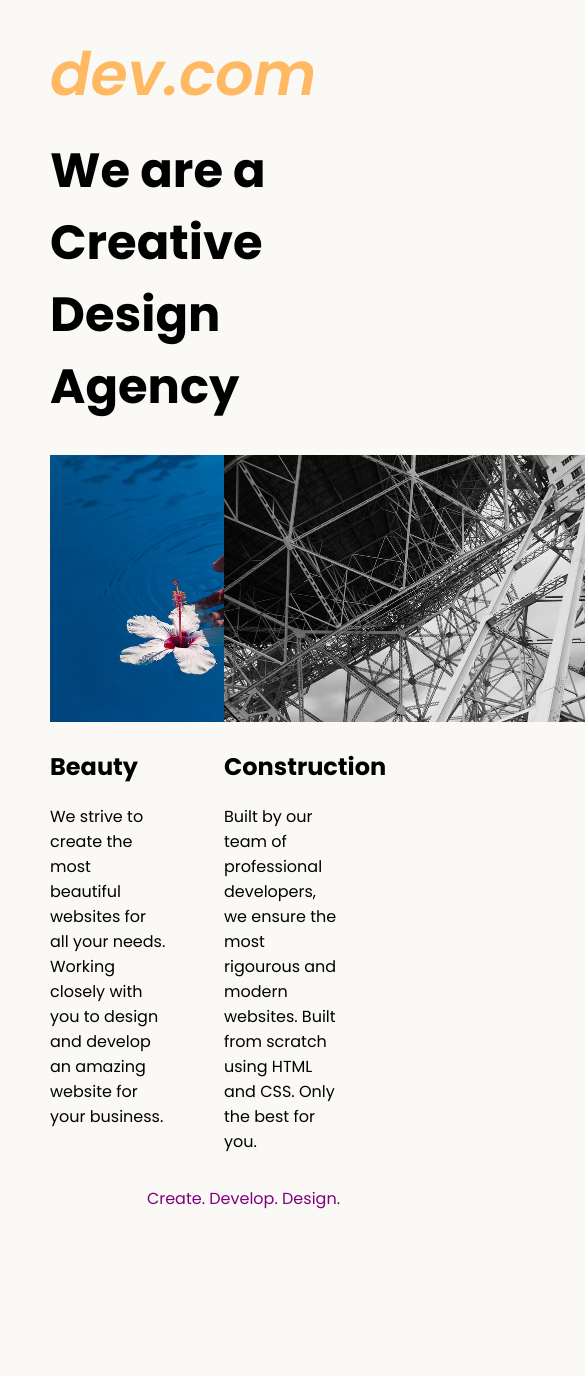
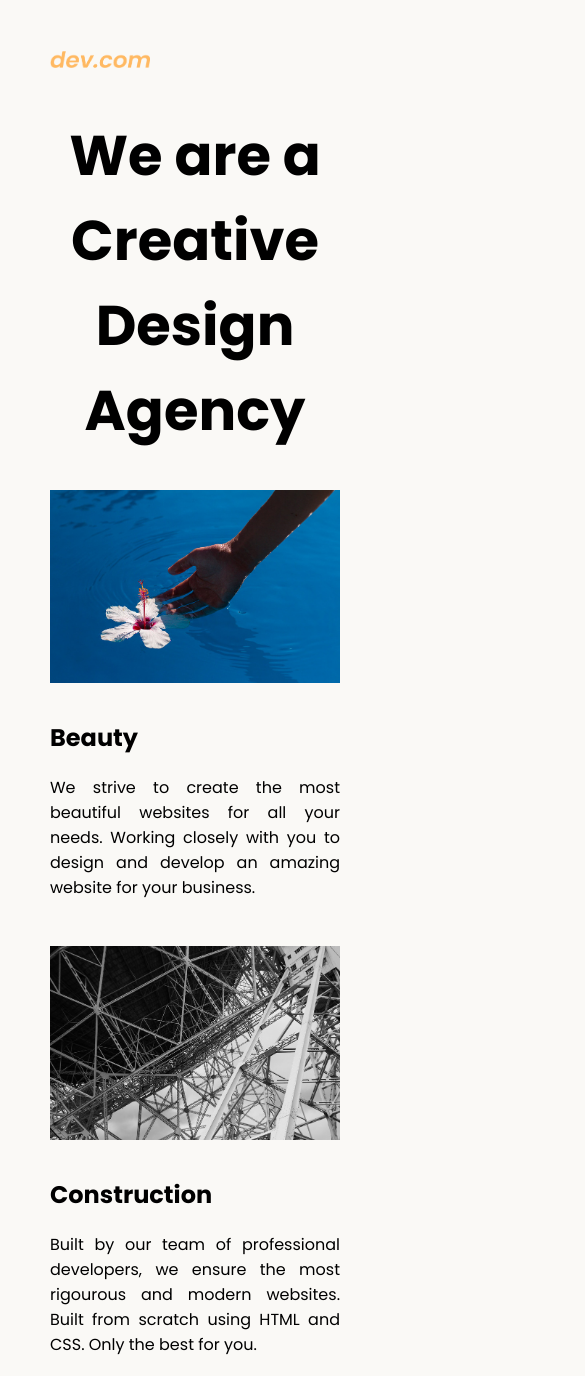
Before and after one commit to nonayan/StudyWebDevelopment, a plain HTML site: page CssProgram/Project/index.html in a window 390 px wide. Shown: the top 1376 px of the page, 585 px wide, since content can reach past the window. Before the commit the page ends 1227 px from the top, so only its background shows below. Drawn offline with Linux system fonts and the light colour scheme.

Commit message:
fix: Project

```diff
--- a/CssProgram/Project/solution.css
+++ /dev/null
@@ -1,67 +0,0 @@
-body {
-  font-family: "Poppins", sans-serif;
-  margin: 50px 50px 0 50px;
-  background-color: #faf9f6;
-  display: flex;
-  flex-direction: column;
-  min-height: 95vh;
-}
-.main {
-  flex: 1;
-}
-
-h1 {
-  font-size: 5rem;
-}
-
-footer {
-  text-align: right;
-  color: midnightblue;
-}
-
-.tile-image {
-  height: 200px;
-  float: left;
-  margin-right: 50px;
-}
-
-.card {
-  width: 45%;
-}
-
-.left {
-  float: left;
-}
-
-.right {
-  float: right;
-}
-
-.creative {
-  color: midnightblue;
-}
-
-@media (max-width: 680px) {
-  .logo {
-    width: 100px;
-  }
-
-  h1 {
-    font-size: 3.5rem;
-    text-align: center;
-  }
-
-  .card {
-    width: 100%;
-    display: block;
-    margin-bottom: 30px;
-    text-align: justify;
-  }
-
-  .card img {
-    margin-bottom: 10px;
-    width: 100%;
-    display: inline;
-    object-fit: cover;
-  }
-}
--- a/CssProgram/Project/style.css
+++ b/CssProgram/Project/style.css
@@ -39,3 +39,28 @@ footer {
   color: purple;
   text-align: right;
 }
+
+@media (max-width: 800px) {
+  .logo {
+    width: 100px;
+  }
+
+  h1 {
+    font-size: 3.5rem;
+    text-align: center;
+  }
+
+  .card {
+    width: 100%;
+    display: block;
+    margin-bottom: 30px;
+    text-align: justify;
+  }
+
+  .card img {
+    margin-bottom: 10px;
+    width: 100%;
+    display: inline;
+    object-fit: cover;
+  }
+}
```
